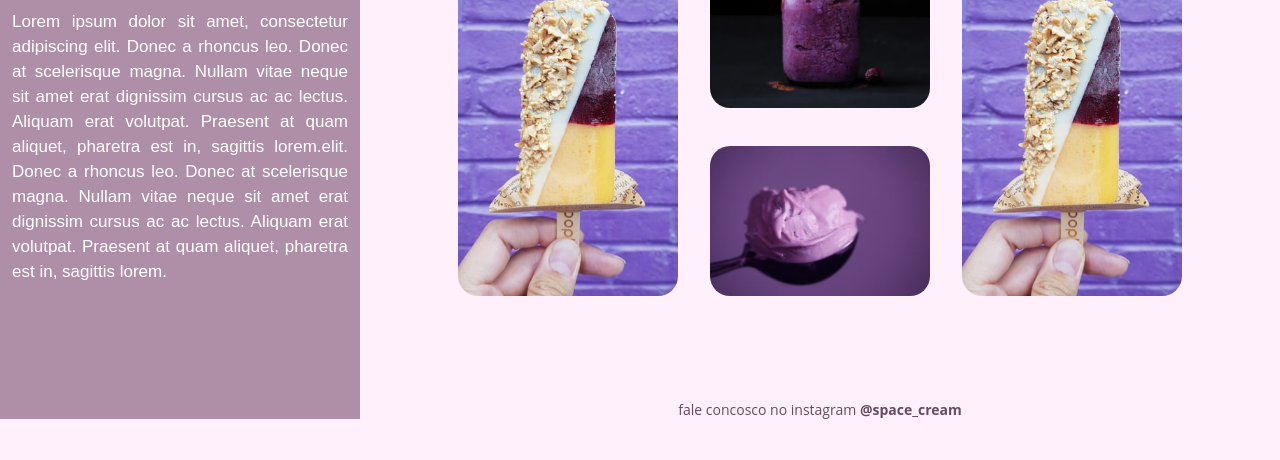
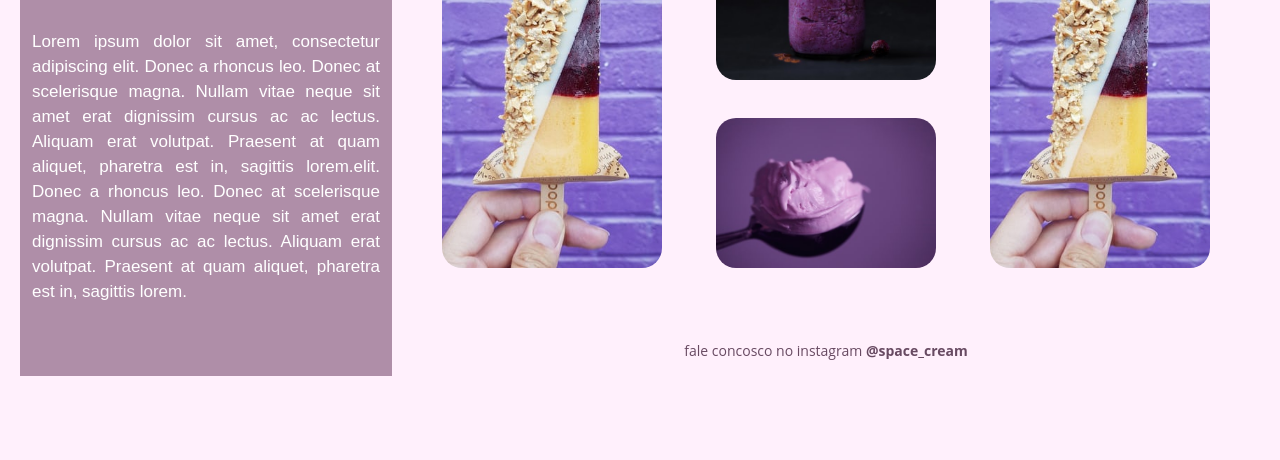
Before and after one commit to MarcelloMello90/stage03-grid-com-animacao, a plain HTML site: page index.html in a window 1280 px wide. Shown: the part 340-800 px from the top of the page. Drawn offline with Linux system fonts and the light colour scheme; a web font is replaced by a local one.

Commit message:
Add files via upload

```diff
--- a/style.css
+++ b/style.css
@@ -39,7 +39,7 @@ body{
 
 .page{
   max-width: 38.4rem;
-  margin: 0 auto;
+  margin: 2rem auto;
 }
 
 .header{
@@ -168,6 +168,7 @@ footer{
     grid-template-areas: "header main";
     grid-template-columns: 3fr 7fr;
     margin: 0;
+    padding: 2rem;
   }
 
   header{
@@ -212,6 +213,7 @@ footer{
     "header footer";
 
     grid-template-columns: 3fr 7fr;
+
   }
 
   header{
@@ -248,7 +250,7 @@ footer{
     "D B F"
     "D E F";
 
-    padding: 9.8rem;
+    padding: 5rem;
   }
 
 .card{
```
